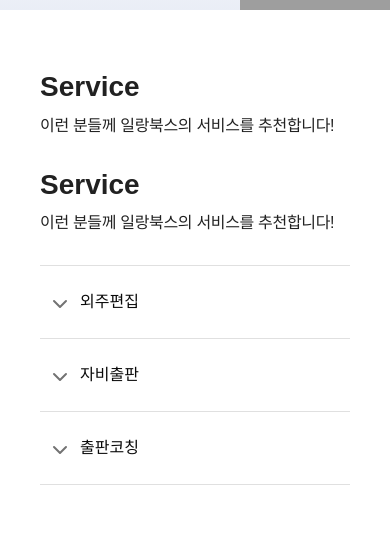
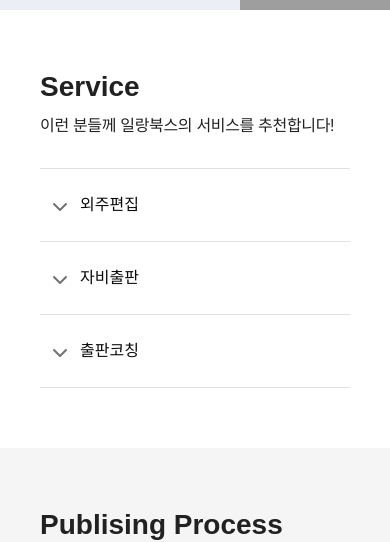
Before and after one commit to captain-five-star/Illangbooks, a Next.js app: page / in a window 390 px wide. Shown: the part 546-1088 px from the top of the page. Built offline with nearby package versions, Linux system fonts and the light colour scheme; grey boxes are pictures that could not be loaded; a web font is replaced by a local one.

Commit message:
fix: 모바일 상태에 따른 애니메이션 속성 수정 및 키 속성 추가

```diff
--- a/app/page.tsx
+++ b/app/page.tsx
@@ -767,12 +767,11 @@ export default function Home() {
         </div>
       </div>
       <div className="framer-1w5b1ly" data-framer-name="섹션2: 서비스">
-        <div className="framer-1g5rh3z">
+        <div className="framer-1g5rh3z" key={isMobile.toString()}>
           <motion.div
-            key={isMobile.toString()}
             initial={{
               opacity: 0,
-              y: console.log(isMobile) || isMobile ? 30 : 60,
+              y: isMobile ? 30 : 60,
               x: isMobile ? 0 : -30,
             }}
             whileInView={{ opacity: 1, y: 0, x: 0 }}
@@ -950,7 +949,6 @@ export default function Home() {
             </div>
           </motion.div>
           <motion.div
-            key={isMobile.toString()}
             initial={{
               opacity: 0,
               y: isMobile ? 20 : 0,
```
